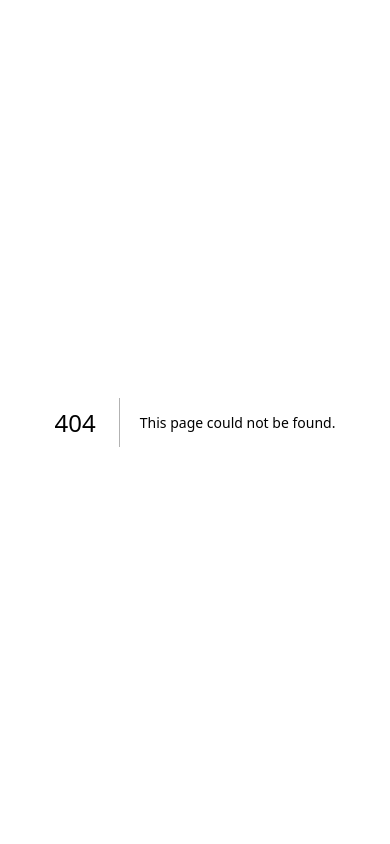
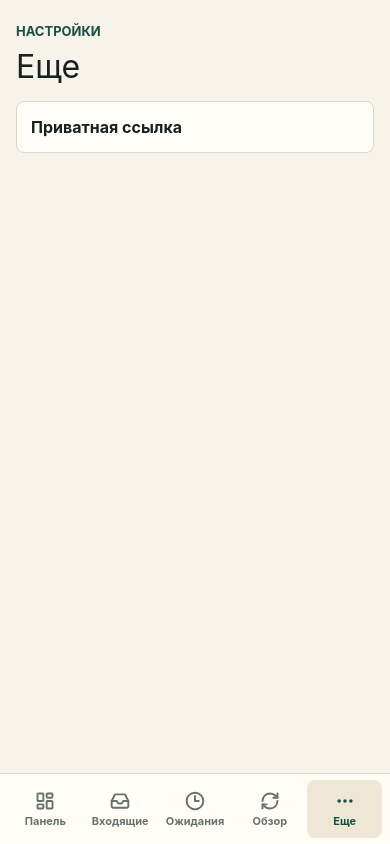
Before and after one commit to motorbrodaga/motor, a Next.js app in the folder task-manager-specs/zadachnik-app/: page /more in a window 390 px wide. Before the commit this address had no page. Built offline with nearby package versions, Linux system fonts and the light colour scheme.

Commit message:
feat(01-03): build responsive Russian shell

```diff
--- /dev/null
+++ b/task-manager-specs/zadachnik-app/src/app/(app)/dashboard/page.tsx
@@ -0,0 +1,11 @@
+export default function DashboardPage() {
+  return (
+    <section className="page-section">
+      <p className="eyebrow">Сегодня</p>
+      <h2>Панель</h2>
+      <div className="empty-state">
+        <p>Здесь появятся задачи дня.</p>
+      </div>
+    </section>
+  );
+}
--- /dev/null
+++ b/task-manager-specs/zadachnik-app/src/app/(app)/inbox/page.tsx
@@ -0,0 +1,11 @@
+export default function InboxPage() {
+  return (
+    <section className="page-section">
+      <p className="eyebrow">Сбор</p>
+      <h2>Входящие</h2>
+      <div className="empty-state">
+        <p>Новые задачи будут ждать разбора здесь.</p>
+      </div>
+    </section>
+  );
+}
--- /dev/null
+++ b/task-manager-specs/zadachnik-app/src/app/(app)/layout.tsx
@@ -0,0 +1,9 @@
+import { AppShell } from "@/features/shell/AppShell";
+
+export default function ProtectedAppLayout({
+  children
+}: {
+  children: React.ReactNode;
+}) {
+  return <AppShell>{children}</AppShell>;
+}
--- /dev/null
+++ b/task-manager-specs/zadachnik-app/src/app/(app)/more/page.tsx
@@ -0,0 +1,13 @@
+import Link from "next/link";
+
+export default function MorePage() {
+  return (
+    <section className="page-section">
+      <p className="eyebrow">Настройки</p>
+      <h2>Еще</h2>
+      <div className="settings-list">
+        <Link href="/more/access">Приватная ссылка</Link>
+      </div>
+    </section>
+  );
+}
--- /dev/null
+++ b/task-manager-specs/zadachnik-app/src/app/(app)/review/page.tsx
@@ -0,0 +1,11 @@
+export default function ReviewPage() {
+  return (
+    <section className="page-section">
+      <p className="eyebrow">Возврат внимания</p>
+      <h2>Обзор</h2>
+      <div className="empty-state">
+        <p>Еженедельный обзор появится в отдельной фазе.</p>
+      </div>
+    </section>
+  );
+}
--- /dev/null
+++ b/task-manager-specs/zadachnik-app/src/app/(app)/waiting/page.tsx
@@ -0,0 +1,11 @@
+export default function WaitingPage() {
+  return (
+    <section className="page-section">
+      <p className="eyebrow">Люди</p>
+      <h2>Ожидания</h2>
+      <div className="empty-state">
+        <p>Здесь будут задачи, связанные с ожиданием ответа.</p>
+      </div>
+    </section>
+  );
+}
--- a/task-manager-specs/zadachnik-app/src/app/globals.css
+++ b/task-manager-specs/zadachnik-app/src/app/globals.css
@@ -116,3 +116,182 @@ input {
 .muted {
   color: var(--muted);
 }
+
+.app-shell {
+  min-height: 100svh;
+  display: grid;
+  grid-template-columns: 264px minmax(0, 1fr);
+}
+
+.app-shell__sidebar {
+  display: flex;
+  flex-direction: column;
+  gap: 28px;
+  border-right: 1px solid var(--line);
+  background: var(--panel);
+  padding: 28px 18px;
+}
+
+.app-shell__main {
+  min-width: 0;
+  padding: 34px clamp(18px, 4vw, 48px) 34px;
+}
+
+.shell-header h1 {
+  margin: 0;
+  font-size: 26px;
+  line-height: 1.1;
+}
+
+.shell-header__kicker {
+  margin: 0 0 6px;
+  color: var(--muted);
+  font-size: 13px;
+}
+
+.desktop-nav {
+  display: flex;
+  flex-direction: column;
+  gap: 6px;
+}
+
+.desktop-nav__item {
+  display: flex;
+  min-height: 44px;
+  align-items: center;
+  gap: 10px;
+  border-radius: 8px;
+  color: var(--muted);
+  padding: 10px 12px;
+  font-weight: 650;
+}
+
+.desktop-nav__item[data-active="true"] {
+  background: var(--panel-soft);
+  color: var(--accent-strong);
+}
+
+.bottom-nav {
+  display: none;
+}
+
+.page-section {
+  width: min(100%, 920px);
+}
+
+.page-section h2 {
+  margin: 0 0 18px;
+  font-size: clamp(28px, 4vw, 42px);
+  line-height: 1.05;
+}
+
+.empty-state {
+  border: 1px solid var(--line);
+  border-radius: 8px;
+  background: var(--panel);
+  padding: 22px;
+}
+
+.empty-state p {
+  margin: 0;
+  color: var(--muted);
+}
+
+.settings-list {
+  display: grid;
+  gap: 10px;
+  max-width: 440px;
+}
+
+.settings-list a {
+  min-height: 48px;
+  border: 1px solid var(--line);
+  border-radius: 8px;
+  background: var(--panel);
+  padding: 13px 14px;
+  font-weight: 650;
+}
+
+.access-panel {
+  display: grid;
+  gap: 16px;
+  max-width: 560px;
+}
+
+.url-field {
+  display: grid;
+  gap: 6px;
+  font-weight: 650;
+}
+
+.url-field input {
+  width: 100%;
+  border: 1px solid var(--line);
+  border-radius: 8px;
+  background: var(--panel);
+  color: var(--ink);
+  padding: 12px;
+}
+
+.form-error {
+  color: var(--danger);
+}
+
+@media (max-width: 760px) {
+  .app-shell {
+    display: block;
+  }
+
+  .app-shell__sidebar {
+    display: none;
+  }
+
+  .app-shell__main {
+    padding: 22px 16px calc(86px + env(safe-area-inset-bottom));
+  }
+
+  .bottom-nav {
+    position: fixed;
+    right: 0;
+    bottom: 0;
+    left: 0;
+    z-index: 20;
+    display: grid;
+    grid-template-columns: repeat(5, minmax(0, 1fr));
+    border-top: 1px solid var(--line);
+    background: color-mix(in srgb, var(--panel) 94%, transparent);
+    padding: 6px 8px calc(6px + env(safe-area-inset-bottom));
+    backdrop-filter: blur(14px);
+  }
+
+  .bottom-nav__item {
+    display: grid;
+    min-width: 0;
+    min-height: 58px;
+    place-items: center;
+    align-content: center;
+    gap: 4px;
+    border-radius: 8px;
+    color: var(--muted);
+    font-size: 11px;
+    font-weight: 700;
+    line-height: 1.1;
+    text-align: center;
+  }
+
+  .bottom-nav__item span {
+    max-width: 100%;
+    overflow: hidden;
+    text-overflow: ellipsis;
+    white-space: nowrap;
+  }
+
+  .bottom-nav__item[data-active="true"] {
+    background: var(--panel-soft);
+    color: var(--accent-strong);
+  }
+
+  .page-section h2 {
+    font-size: 32px;
+  }
+}
--- /dev/null
+++ b/task-manager-specs/zadachnik-app/src/features/shell/AppShell.tsx
@@ -0,0 +1,16 @@
+import { BottomNav } from "@/features/shell/BottomNav";
+import { DesktopNav } from "@/features/shell/DesktopNav";
+import { ShellHeader } from "@/features/shell/ShellHeader";
+
+export function AppShell({ children }: { children: React.ReactNode }) {
+  return (
+    <div className="app-shell">
+      <aside className="app-shell__sidebar">
+        <ShellHeader />
+        <DesktopNav />
+      </aside>
+      <main className="app-shell__main">{children}</main>
+      <BottomNav />
+    </div>
+  );
+}
--- /dev/null
+++ b/task-manager-specs/zadachnik-app/src/features/shell/BottomNav.tsx
@@ -0,0 +1,30 @@
+"use client";
+
+import Link from "next/link";
+import { usePathname } from "next/navigation";
+import { navItems } from "@/features/shell/nav-items";
+
+export function BottomNav() {
+  const pathname = usePathname();
+
+  return (
+    <nav className="bottom-nav" aria-label="Основная навигация">
+      {navItems.map((item) => {
+        const active = pathname === item.href || pathname.startsWith(`${item.href}/`);
+        const Icon = item.icon;
+
+        return (
+          <Link
+            key={item.href}
+            className="bottom-nav__item"
+            data-active={active}
+            href={item.href}
+          >
+            <Icon aria-hidden="true" size={20} strokeWidth={2.3} />
+            <span>{item.label}</span>
+          </Link>
+        );
+      })}
+    </nav>
+  );
+}
--- /dev/null
+++ b/task-manager-specs/zadachnik-app/src/features/shell/DesktopNav.tsx
@@ -0,0 +1,30 @@
+"use client";
+
+import Link from "next/link";
+import { usePathname } from "next/navigation";
+import { navItems } from "@/features/shell/nav-items";
+
+export function DesktopNav() {
+  const pathname = usePathname();
+
+  return (
+    <nav className="desktop-nav" aria-label="Основная навигация">
+      {navItems.map((item) => {
+        const active = pathname === item.href || pathname.startsWith(`${item.href}/`);
+        const Icon = item.icon;
+
+        return (
+          <Link
+            key={item.href}
+            className="desktop-nav__item"
+            data-active={active}
+            href={item.href}
+          >
+            <Icon aria-hidden="true" size={19} strokeWidth={2.3} />
+            <span>{item.label}</span>
+          </Link>
+        );
+      })}
+    </nav>
+  );
+}
--- /dev/null
+++ b/task-manager-specs/zadachnik-app/src/features/shell/ShellHeader.tsx
@@ -0,0 +1,10 @@
+export function ShellHeader() {
+  return (
+    <header className="shell-header">
+      <div>
+        <p className="shell-header__kicker">Личный задачник</p>
+        <h1>Задачник</h1>
+      </div>
+    </header>
+  );
+}
--- /dev/null
+++ b/task-manager-specs/zadachnik-app/src/features/shell/nav-items.ts
@@ -0,0 +1,29 @@
+import { Clock3, Inbox, LayoutDashboard, MoreHorizontal, RefreshCw } from "lucide-react";
+
+export const navItems = [
+  {
+    href: "/dashboard",
+    label: "Панель",
+    icon: LayoutDashboard
+  },
+  {
+    href: "/inbox",
+    label: "Входящие",
+    icon: Inbox
+  },
+  {
+    href: "/waiting",
+    label: "Ожидания",
+    icon: Clock3
+  },
+  {
+    href: "/review",
+    label: "Обзор",
+    icon: RefreshCw
+  },
+  {
+    href: "/more",
+    label: "Еще",
+    icon: MoreHorizontal
+  }
+] as const;
```
Also changed, not shown: 1 other file (tests, documents, lock files or other folders).
